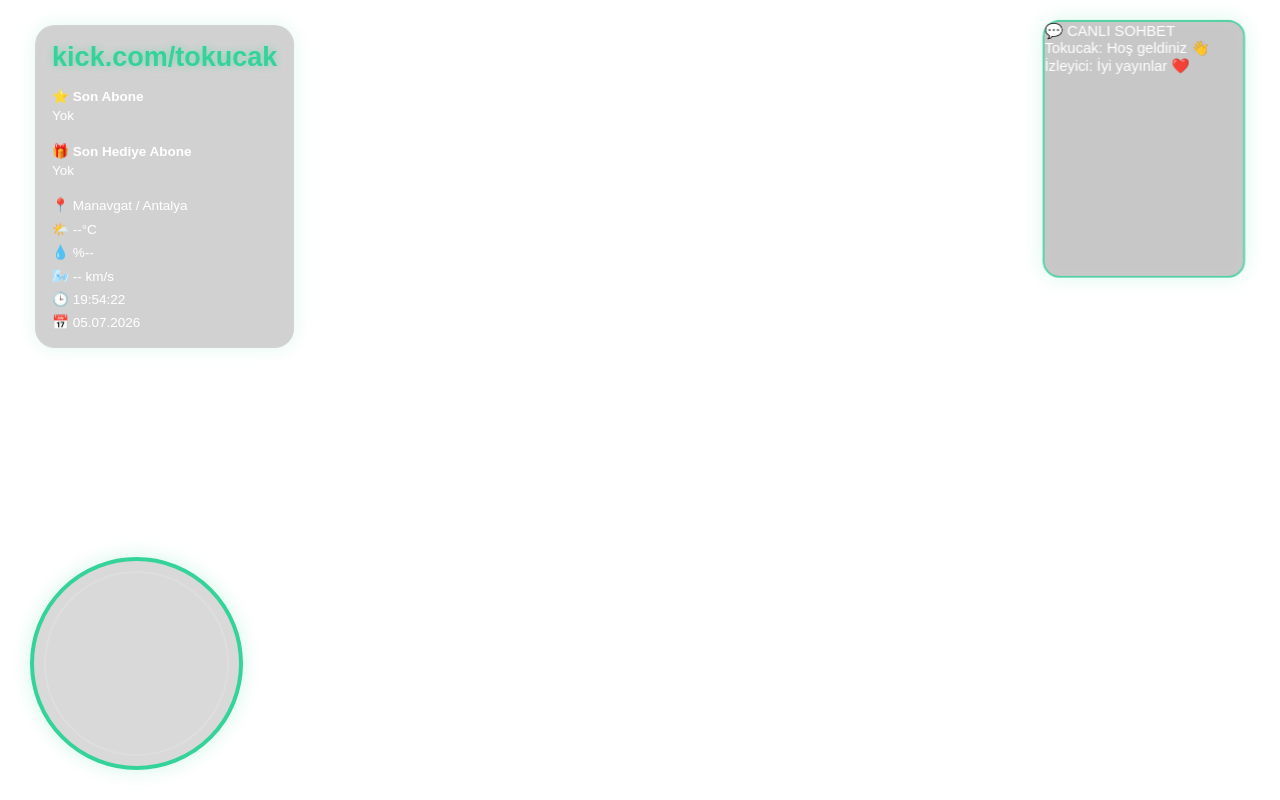
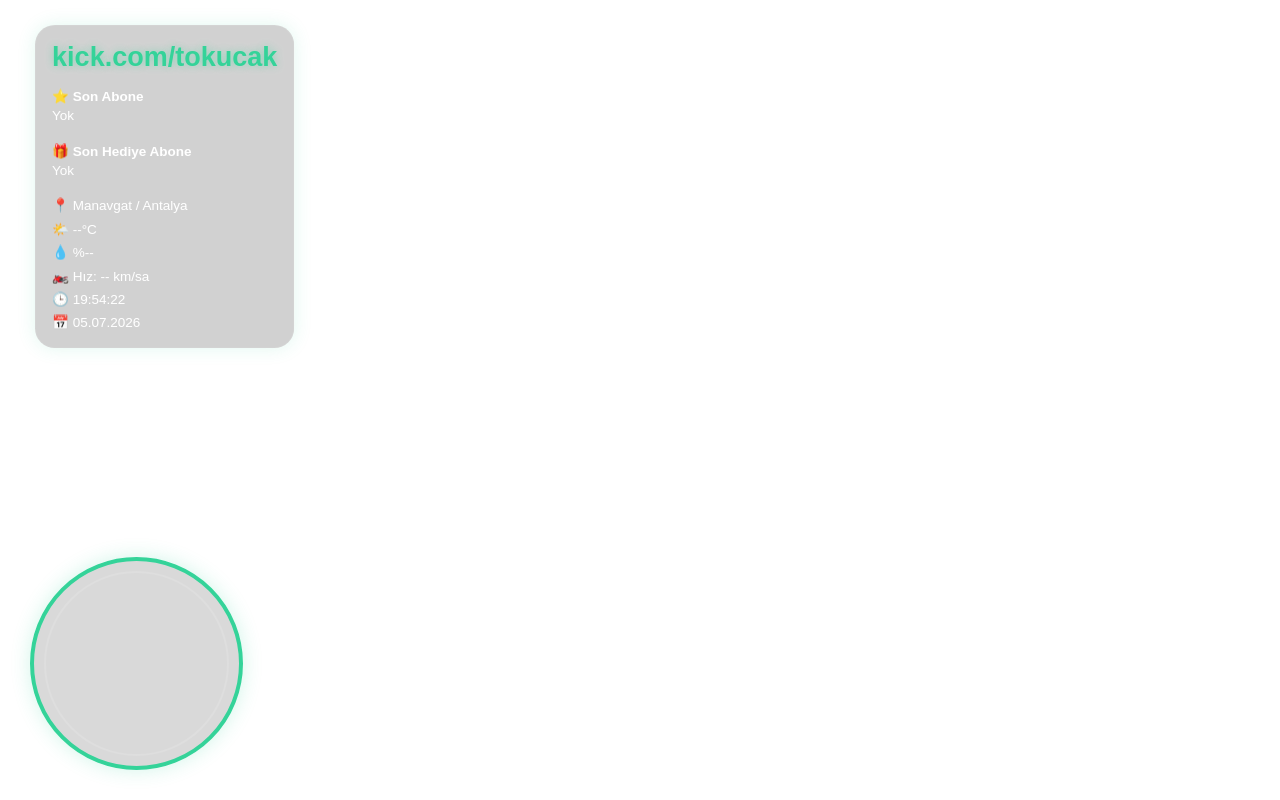
Before and after one commit to tokucak/Tokucak-Overlay, a React (Vite) app: page / in a window 1280 px wide. Built offline with nearby package versions, Linux system fonts and the light colour scheme; no server answers.

Commit message:
Overlay güncellendi

```diff
--- a/src/App.jsx
+++ b/src/App.jsx
@@ -1,17 +1,12 @@
 import Header from "./components/Header";
-import Chat from "./components/Chat";
 
 function App() {
   return (
     <div className="overlay">
       <Header />
 
-      {/* GPS için sadece boş çerçeve */}
+      {/* Moblin Map Widget buraya gelecek */}
       <div className="map"></div>
-
-      <div className="chat">
-        <Chat />
-      </div>
     </div>
   );
 }
--- a/src/components/Chat.jsx
+++ /dev/null
@@ -1,27 +0,0 @@
-export default function Chat() {
-  return (
-    <>
-      <div className="chatHeader">
-        💬 CANLI SOHBET
-      </div>
-
-      <div className="chatMessages">
-
-        <div className="chatMessage">
-          <span className="chatUser">
-            Tokucak
-          </span>
-          : Hoş geldiniz 👋
-        </div>
-
-        <div className="chatMessage">
-          <span className="chatUser">
-            İzleyici
-          </span>
-          : İyi yayınlar ❤️
-        </div>
-
-      </div>
-    </>
-  );
-}
--- a/src/components/Header.jsx
+++ b/src/components/Header.jsx
@@ -8,7 +8,6 @@
   const [weather, setWeather] = useState({
     temperature: "--",
     humidity: "--",
-    wind: "--",
   });
 
   useEffect(() => {
@@ -76,7 +75,7 @@
 
         <div>💧 %{weather.humidity}</div>
 
-        <div>🌬️ {weather.wind} km/s</div>
+        <div>🏍️ Hız: -- km/sa</div>
 
         <div>🕒 {time}</div>
 
```
